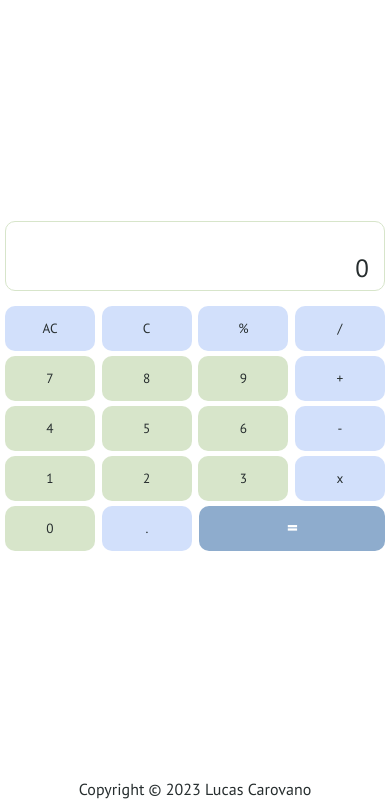
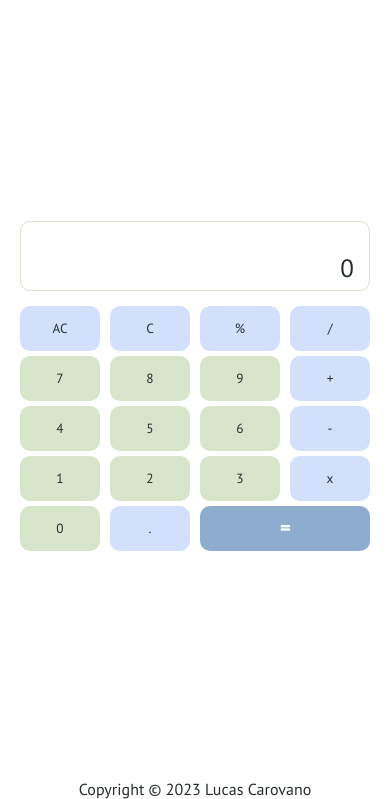
Before and after one commit to lucashub5/calculator, a plain HTML site: page index.html in a window 390 px wide. Shown: the part 45-844 px from the top of the page. Drawn offline with Linux system fonts and the light colour scheme.

Commit message:
responsive

```diff
--- a/style.css
+++ b/style.css
@@ -87,3 +87,19 @@ main {
     font-weight: bold !important;
     color: white !important;
 }
+
+/* Mobile Styles */
+@media only screen and (max-width: 600px) {
+    .container-main {
+        width: 370px;
+    }
+
+    .container-button button {
+        width: 80px;
+    }
+
+    .result {
+        width: 170px !important;
+    }
+
+}
```
